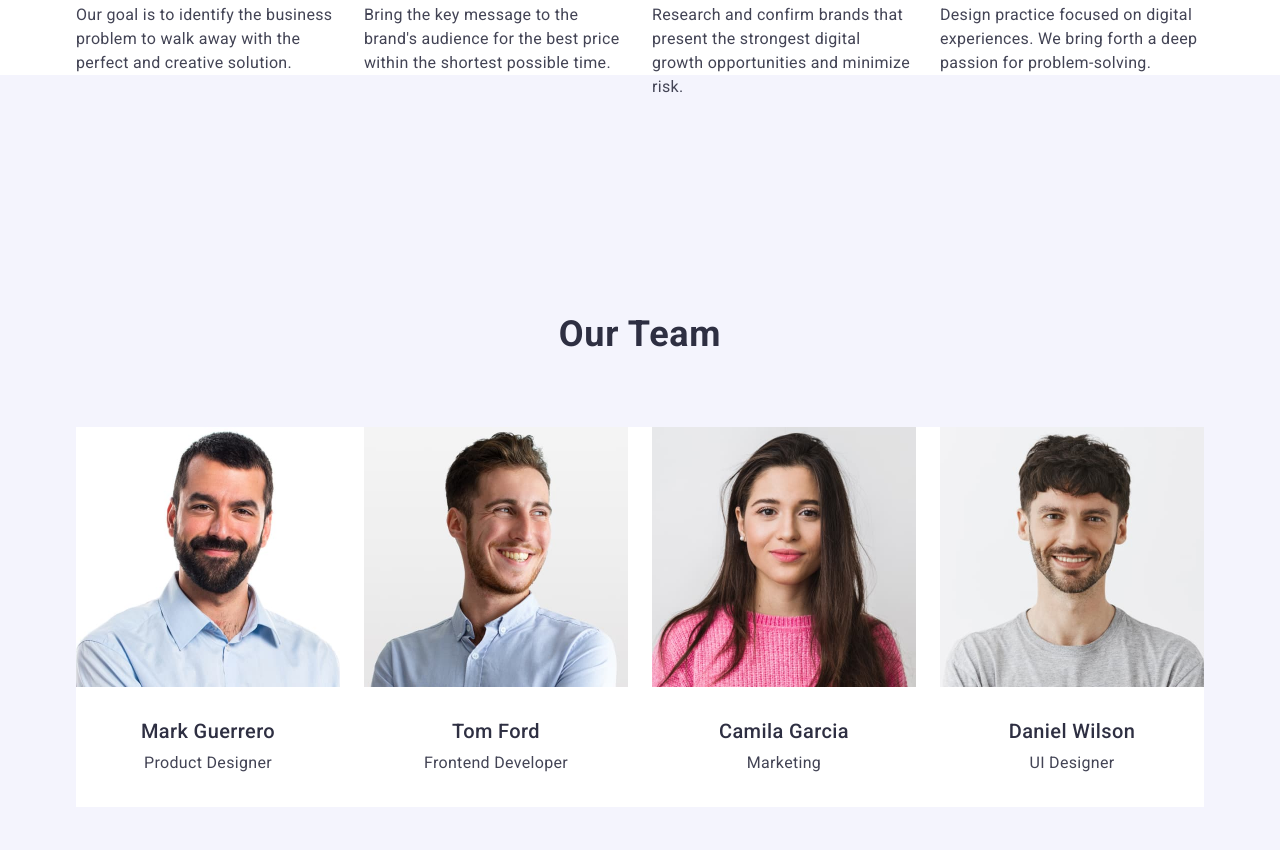
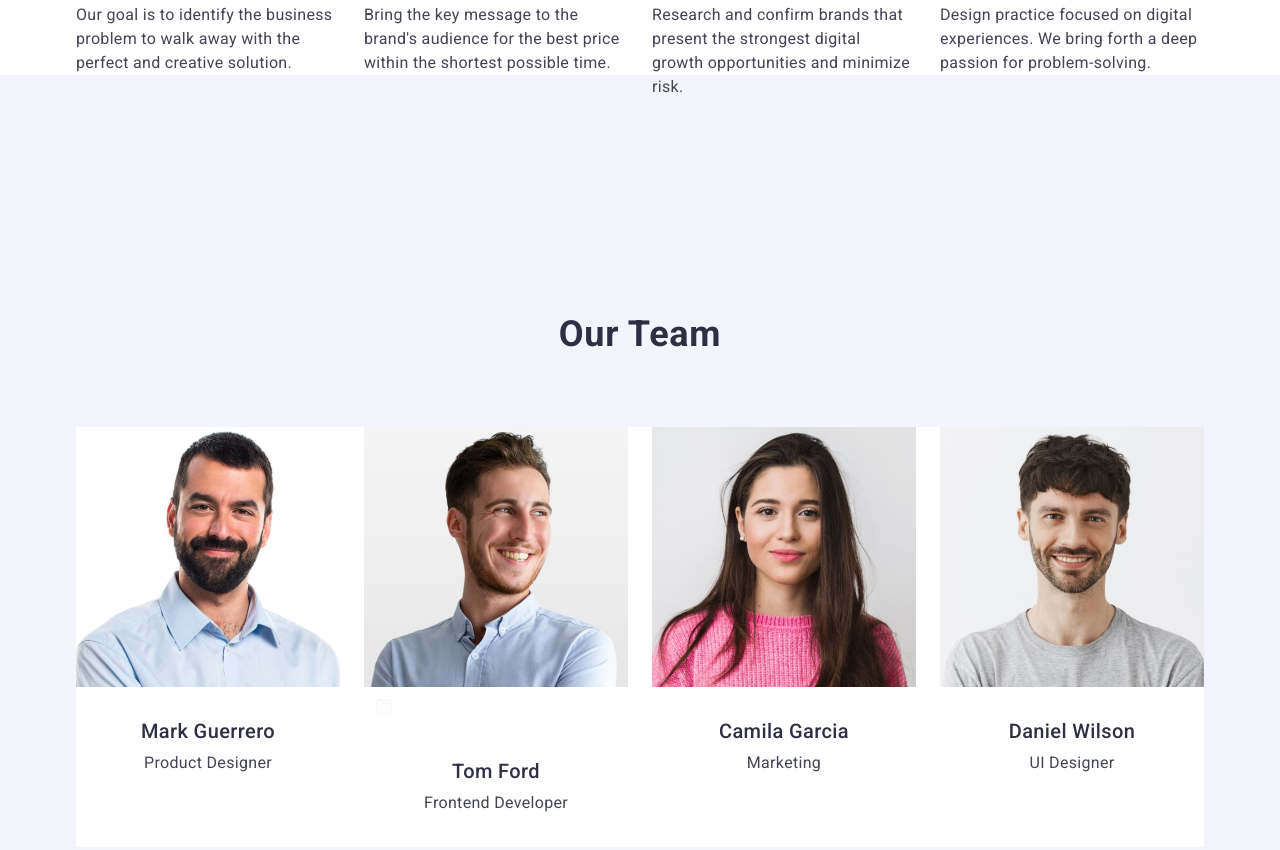
Before and after one commit to TatianaBariakhtar/goit-markup-hw-04, a plain HTML site: page index.html in a window 1280 px wide. Shown: the part 942-1792 px from the top of the page. Drawn offline with nearby package versions, Linux system fonts and the light colour scheme.

Commit message:
add index file

```diff
--- a/css/styles.css
+++ b/css/styles.css
@@ -130,6 +130,7 @@ margin-left: auto;}
     gap: 24px;}
     .about-item{width: calc((100% - 72px) / 4); }
 .about-subtitle{margin-bottom: 8px;}
+
 .icon-about{
     display: flex;
     align-items: center;
@@ -142,6 +143,19 @@ margin-left: auto;}
     margin-bottom: 8px;}
     .icon-about-antenna{width: 64px;
     height: 64px;}
+
+    .team-icon-link{fill: 4D5AE5;
+    stroke: #FFFFFF}
+
+    .team-icon-link{width: 40px;
+    height: 40px;
+    background-color:  4D5AE5;
+    border-radius: 50%;
+    display: flex;
+    align-items: center;
+    justify-content: center;
+}
+
 .team{padding: 120px 0;}
 .contact-info-link
 {display: block;
--- a/index.html
+++ b/index.html
@@ -127,6 +127,16 @@
                     height="260"
 
                     />
+                    <ul class="team-icon">
+                        <li class="team-icon-item">
+                            <a class="team-icon-link" href="" target="_blank" rel="noopener no-referrer">
+                                <svg class="icon-about-insta" width="16" height="16">
+                                <use href="./images/icons.svg#icon-instagram"></use>
+                                </svg>
+                            </a>
+
+                        </li>
+                    </ul>
                     <div class="player-team">
                     <h3 class="team-name">Tom Ford</h3>
                     <p class="team-role">Frontend Developer</p>
```
